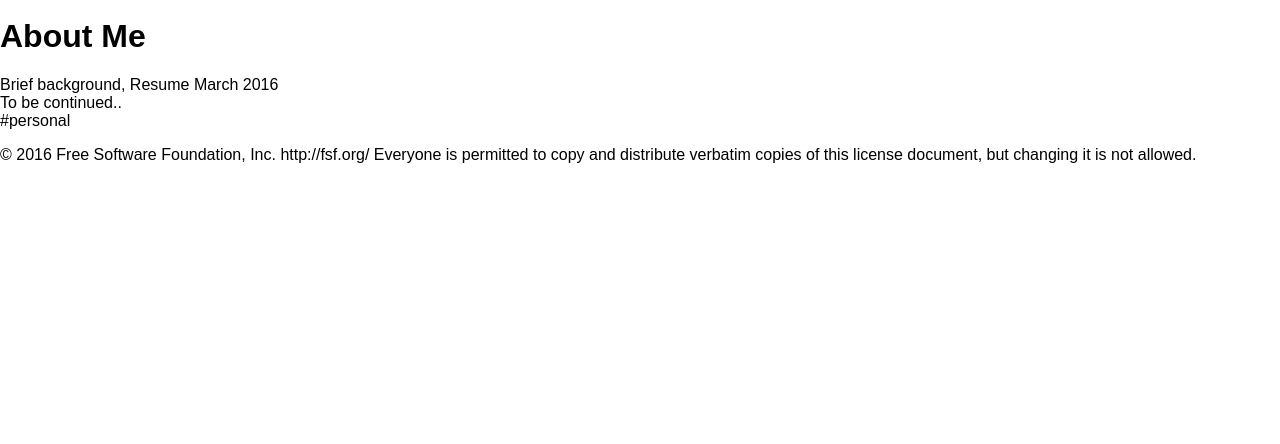
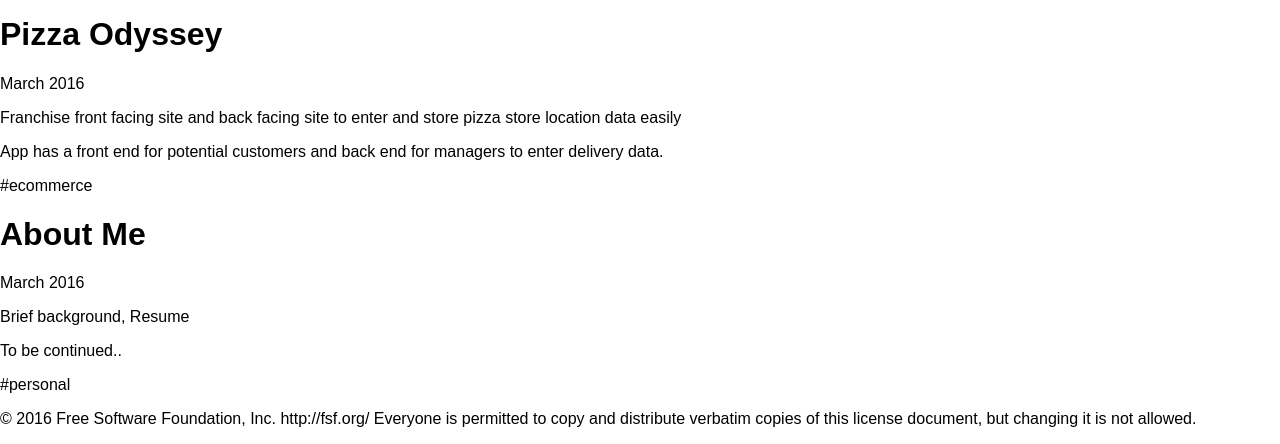
Before and after one commit to damoores/portfolio-1, a plain HTML site: page index.html in a window 1280 px wide. Shown: the part 765-1209 px from the top of the page. Before the commit the page ends 945 px from the top, so only its background shows below. Drawn offline with nearby package versions, Linux system fonts and the light colour scheme.

Commit message:
added handlebars compiler to app.js

```diff
--- a/index.html
+++ b/index.html
@@ -61,7 +61,7 @@
  of this license document, but changing it is not allowed.</p>
   </footer>
   <script src="https://ajax.googleapis.com/ajax/libs/jquery/2.2.2/jquery.min.js"></script>
-  <script src="https://cdnjs.cloudflare.com/ajax/libs/handlebars.js/4.0.5/handlebars.amd.min.js"></script>
+  <script src="https://cdnjs.cloudflare.com/ajax/libs/handlebars.js/4.0.5/handlebars.js"></script>
   <script src="scripts/portfoliodata.js"></script>
   <script src="scripts/app.js"></script>
   <scripts src="scripts/view.js"></script>
--- a/scripts/app.js
+++ b/scripts/app.js
@@ -9,17 +9,21 @@ function Portfolio (opts) {
 }
 
 Portfolio.prototype.toHtml = function() {
-  var $newPortfolio = $('article.template').clone();
+  // var $newPortfolio = $('article.template').clone();
+  //
+  // $newPortfolio.find('header h1').text(this.title);
+  // $newPortfolio.find('.project-description').html(this.description);
+  // $newPortfolio.find('.published').html(this.published);
+  // $newPortfolio.find('.tagline').html(this.tagline);
+  // $newPortfolio.find('.published').html(this.published);
+  // $newPortfolio.find('.tag').html(this.tag);
+  //
+  // $newPortfolio.removeClass('template');
+  // return $newPortfolio;
+  var $source = $('#portfolio-template').html();
+  var template = Handlebars.compile($source);
+  return template(this);
 
-  $newPortfolio.find('header h1').text(this.title);
-  $newPortfolio.find('.project-description').html(this.description);
-  $newPortfolio.find('.published').html(this.published);
-  $newPortfolio.find('.tagline').html(this.tagline);
-  $newPortfolio.find('.published').html(this.published);
-  $newPortfolio.find('.tag').html(this.tag);
-
-  $newPortfolio.removeClass('template');
-  return $newPortfolio;
 };
 
 portfolioData.forEach(function(ele){
```
